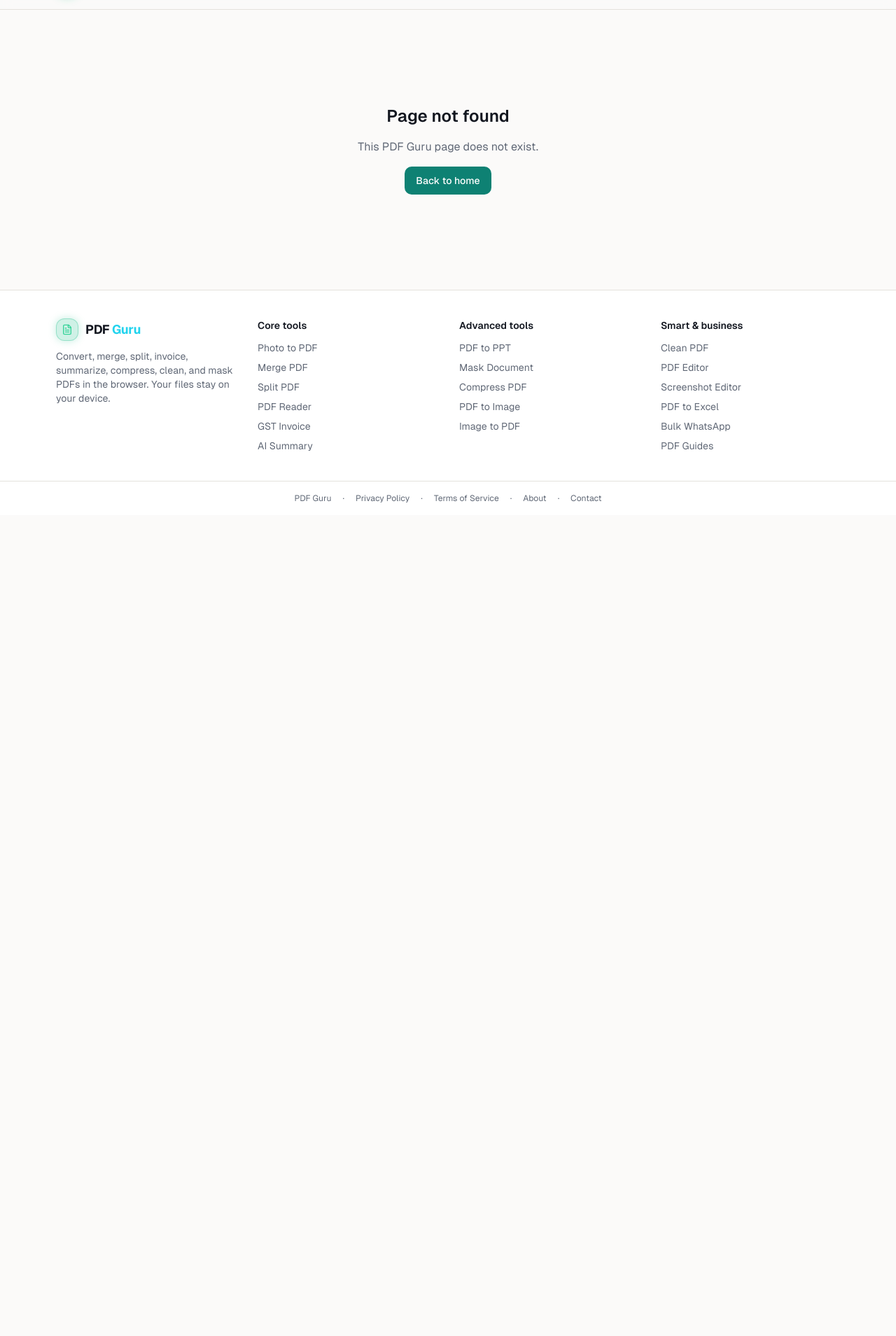
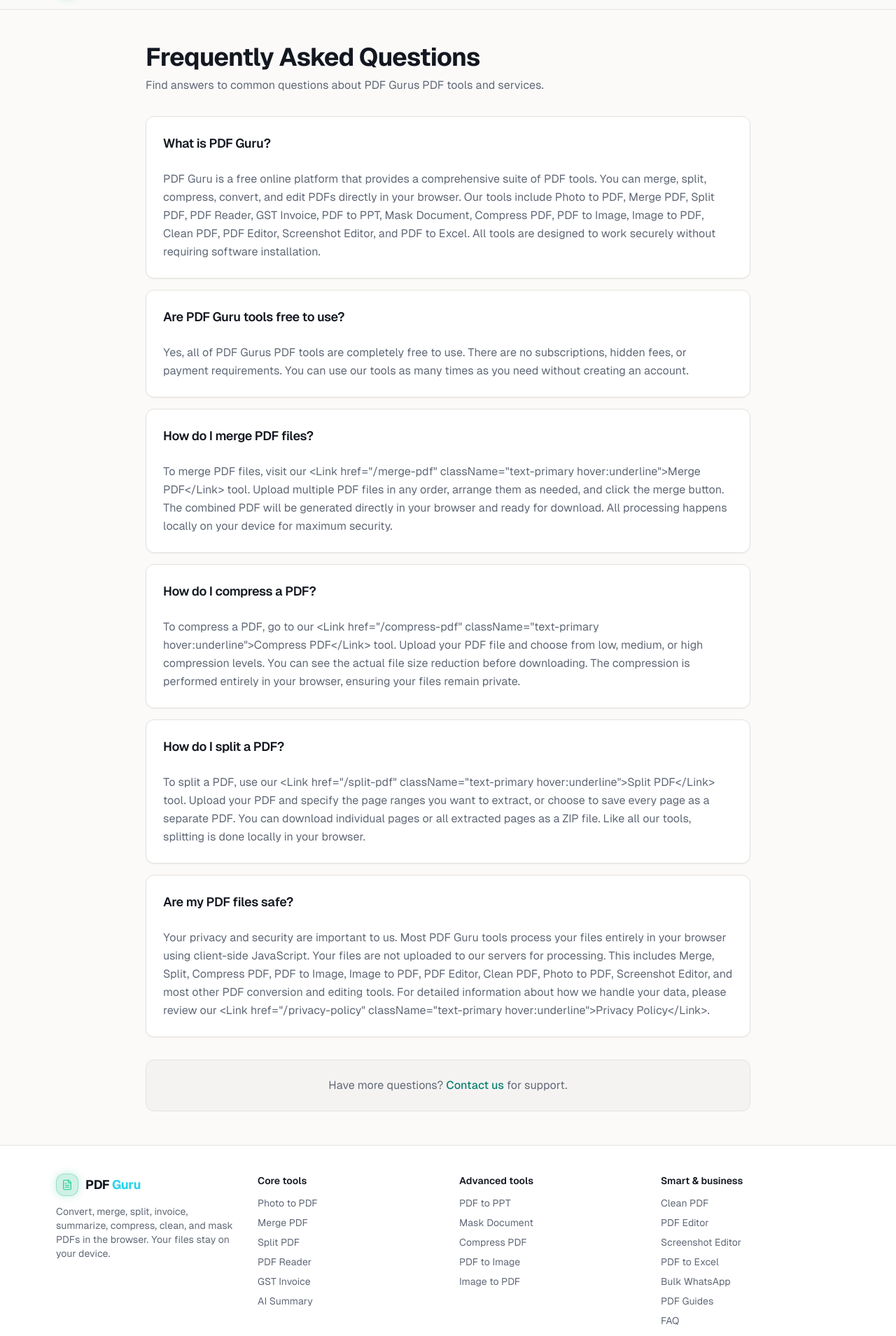
Before and after one commit to AryanBhadani/PDF-guru, a Next.js app: page /faq in a window 1280 px wide. Before the commit this address had no page. Shown: the part 51-1960 px from the top of the page at 70% size. Before the commit the page ends 800 px from the top, so only its background shows below. Built offline with nearby package versions, Linux system fonts and the light colour scheme.

Commit message:
Add FAQ page and footer link

```diff
--- /dev/null
+++ b/app/faq/page.tsx
@@ -0,0 +1,71 @@
+import Link from "next/link";
+import { createPageMetadata } from "@/lib/metadata";
+import { APP_NAME } from "@/lib/constants";
+import { Card, CardContent, CardHeader, CardTitle } from "@/components/ui/card";
+
+export const metadata = createPageMetadata(
+  "FAQ - Frequently Asked Questions",
+  `Find answers to common questions about ${APP_NAME}s free PDF tools, privacy, security, and how to use our services.`,
+  "/faq"
+);
+
+const faqs = [
+  {
+    question: "What is PDF Guru?",
+    answer: `${APP_NAME} is a free online platform that provides a comprehensive suite of PDF tools. You can merge, split, compress, convert, and edit PDFs directly in your browser. Our tools include Photo to PDF, Merge PDF, Split PDF, PDF Reader, GST Invoice, PDF to PPT, Mask Document, Compress PDF, PDF to Image, Image to PDF, Clean PDF, PDF Editor, Screenshot Editor, and PDF to Excel. All tools are designed to work securely without requiring software installation.`
+  },
+  {
+    question: "Are PDF Guru tools free to use?",
+    answer: `Yes, all of ${APP_NAME}s PDF tools are completely free to use. There are no subscriptions, hidden fees, or payment requirements. You can use our tools as many times as you need without creating an account.`
+  },
+  {
+    question: "How do I merge PDF files?",
+    answer: `To merge PDF files, visit our <Link href="/merge-pdf" className="text-primary hover:underline">Merge PDF</Link> tool. Upload multiple PDF files in any order, arrange them as needed, and click the merge button. The combined PDF will be generated directly in your browser and ready for download. All processing happens locally on your device for maximum security.`
+  },
+  {
+    question: "How do I compress a PDF?",
+    answer: `To compress a PDF, go to our <Link href="/compress-pdf" className="text-primary hover:underline">Compress PDF</Link> tool. Upload your PDF file and choose from low, medium, or high compression levels. You can see the actual file size reduction before downloading. The compression is performed entirely in your browser, ensuring your files remain private.`
+  },
+  {
+    question: "How do I split a PDF?",
+    answer: `To split a PDF, use our <Link href="/split-pdf" className="text-primary hover:underline">Split PDF</Link> tool. Upload your PDF and specify the page ranges you want to extract, or choose to save every page as a separate PDF. You can download individual pages or all extracted pages as a ZIP file. Like all our tools, splitting is done locally in your browser.`
+  },
+  {
+    question: "Are my PDF files safe?",
+    answer: `Your privacy and security are important to us. Most ${APP_NAME} tools process your files entirely in your browser using client-side JavaScript. Your files are not uploaded to our servers for processing. This includes Merge, Split, Compress PDF, PDF to Image, Image to PDF, PDF Editor, Clean PDF, Photo to PDF, Screenshot Editor, and most other PDF conversion and editing tools. For detailed information about how we handle your data, please review our <Link href="/privacy-policy" className="text-primary hover:underline">Privacy Policy</Link>.`
+  }
+];
+
+export default function FaqPage() {
+  return (
+    <div className="mx-auto w-full max-w-4xl px-4 py-12">
+      <div className="space-y-8">
+        <div>
+          <h1 className="text-4xl font-bold tracking-tight">Frequently Asked Questions</h1>
+          <p className="mt-2 text-muted-foreground">
+            Find answers to common questions about {APP_NAME}s PDF tools and services.
+          </p>
+        </div>
+
+        <div className="space-y-4">
+          {faqs.map((faq, index) => (
+            <Card key={index}>
+              <CardHeader>
+                <CardTitle className="text-lg">{faq.question}</CardTitle>
+              </CardHeader>
+              <CardContent>
+                <p className="text-muted-foreground leading-relaxed">{faq.answer}</p>
+              </CardContent>
+            </Card>
+          ))}
+        </div>
+
+        <div className="rounded-lg border bg-muted/50 px-4 py-6 text-center">
+          <p className="text-muted-foreground">
+            Have more questions? <Link href="/contact" className="text-primary font-medium hover:underline">Contact us</Link> for support.
+          </p>
+        </div>
+      </div>
+    </div>
+  );
+}
--- a/components/layout/footer.tsx
+++ b/components/layout/footer.tsx
@@ -55,6 +55,11 @@
                 PDF Guides
               </Link>
             </li>
+            <li>
+              <Link href="/faq" className="hover:text-foreground">
+                FAQ
+              </Link>
+            </li>
           </ul>
         </div>
       </div>
```
